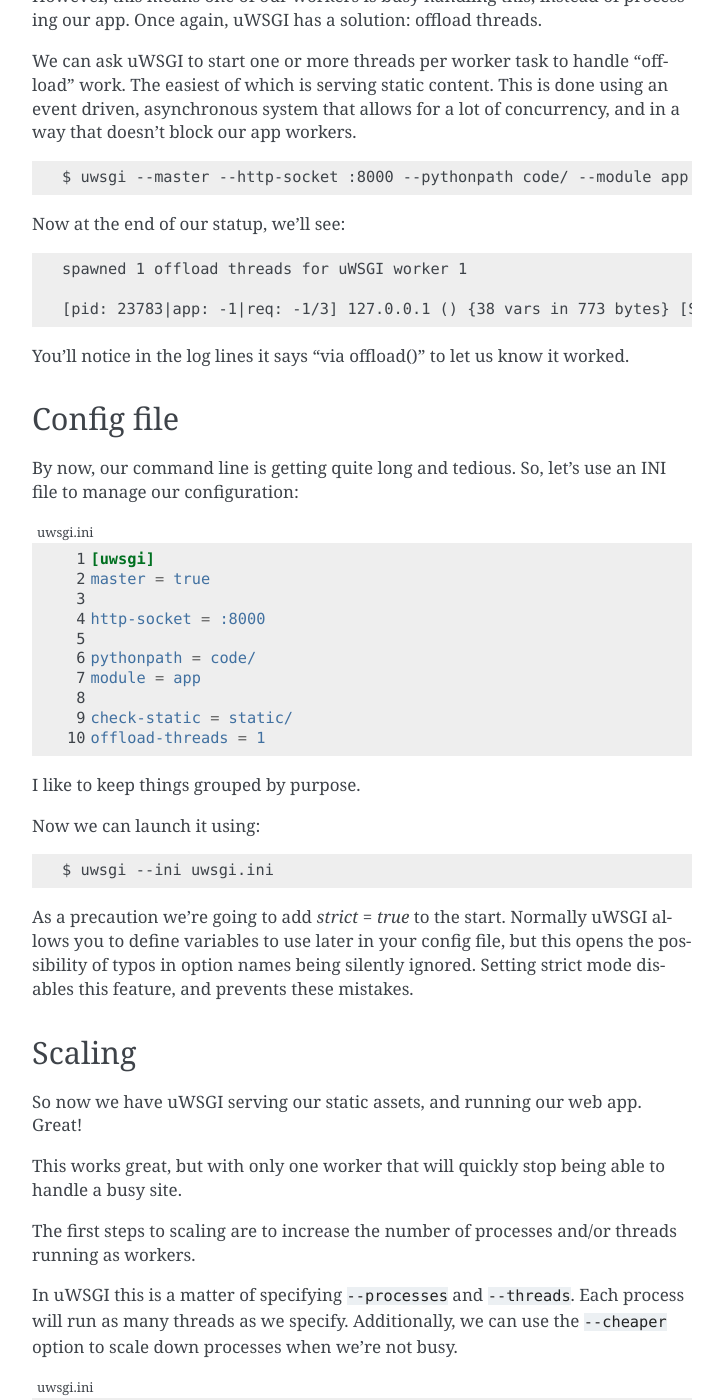
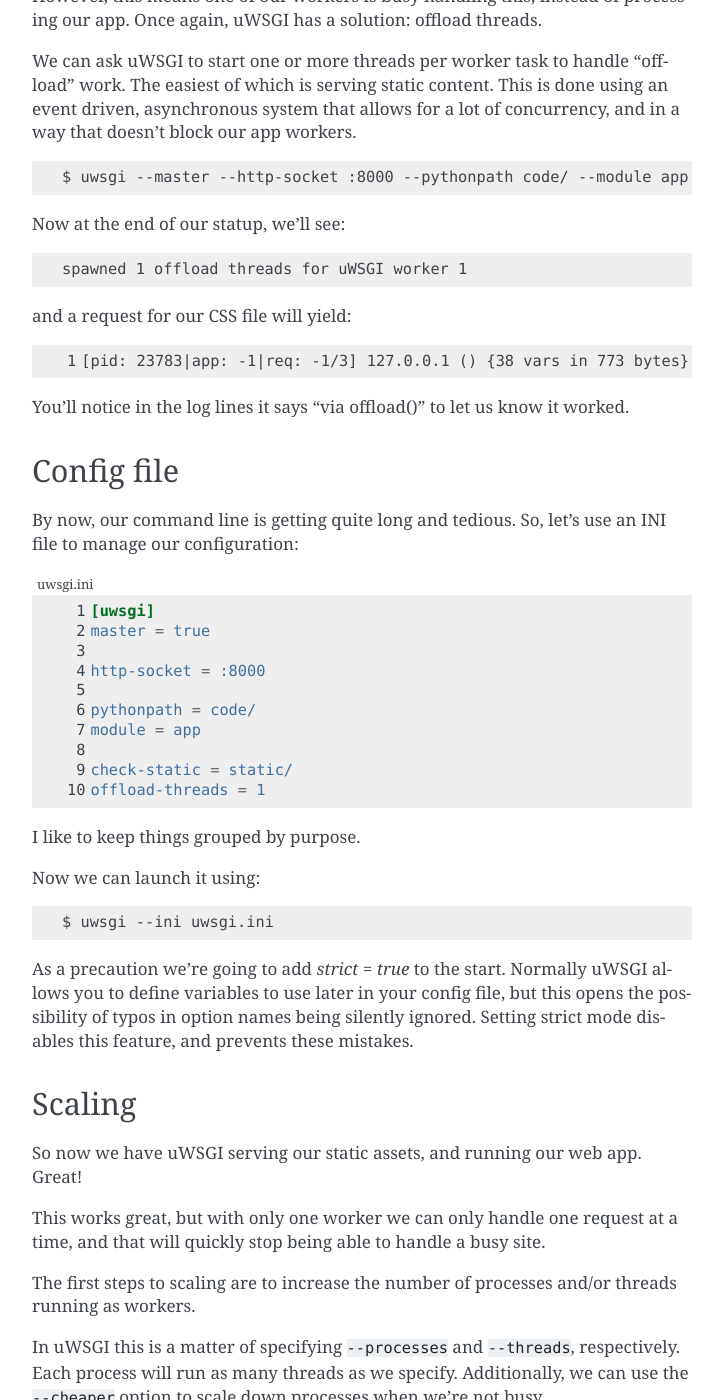
Before and after one commit to funkybob/ugu, a Sphinx documentation site: the page built from docs/index.rst, in a window 1280 px wide and 1400 px high, scrolled down 4408 px. Shown: the whole window, without its empty margins (388-1111 px from the left). Built offline with Sphinx 7.4.7, drawn with Linux system fonts in a browser that asks for light colours; some of the changed text lies outside the part shown.

Commit message:
Clarify more

```diff
--- a/docs/index.rst
+++ b/docs/index.rst
@@ -250,6 +250,11 @@
 
    spawned 1 offload threads for uWSGI worker 1
 
+and a request for our CSS file will yield:
+
+.. code-block:: none
+   :linenos:
+
    [pid: 23783|app: -1|req: -1/3] 127.0.0.1 () {38 vars in 773 bytes} [Sun Dec 24 21:35:11 2017] GET /base.css => generated 79 bytes in 0 msecs via offload() (HTTP/1.1 200) 3 headers in 109 bytes (0 switches on core 0)
 
 You'll notice in the log lines it says "via offload()" to let us know it
@@ -294,15 +299,16 @@
 
 So now we have uWSGI serving our static assets, and running our web app. Great!
 
-This works great, but with only one worker that will quickly stop being able to
-handle a busy site.
+This works great, but with only one worker we can only handle one request at a
+time, and that will quickly stop being able to handle a busy site.
 
 The first steps to scaling are to increase the number of processes and/or
 threads running as workers.
 
-In uWSGI this is a matter of specifying ``--processes`` and ``--threads``. Each
-process will run as many threads as we specify. Additionally, we can use the
-``--cheaper`` option to scale down processes when we're not busy.
+In uWSGI this is a matter of specifying ``--processes`` and ``--threads``,
+respectively. Each process will run as many threads as we specify.
+Additionally, we can use the ``--cheaper`` option to scale down processes when
+we're not busy.
 
 .. code-block:: ini
    :caption: uwsgi.ini
@@ -326,6 +332,9 @@
 
 .. note::
    Adding a ``threads`` setting implicitly sets ``enable-threads``.
+
+This will run at least 1, and up to 4, processes, each with 2 threads, allowing
+for a maximum of 8 concurrent requests.
 
 For even greater flexibility, we can move the HTTP handling out into its own
 worker. So instead of ``http-socket`` we're now going to use ``http``.
@@ -359,6 +368,9 @@
    spawned uWSGI worker 1 (pid: 25198, cores: 2)
    spawned 1 offload threads for uWSGI worker 1
    spawned uWSGI http 1 (pid: 25200)
+
+We can even scale the number of HTTP workers independantly, using the
+``--http-processes`` option.
 
 Compressed content
 ------------------
```
